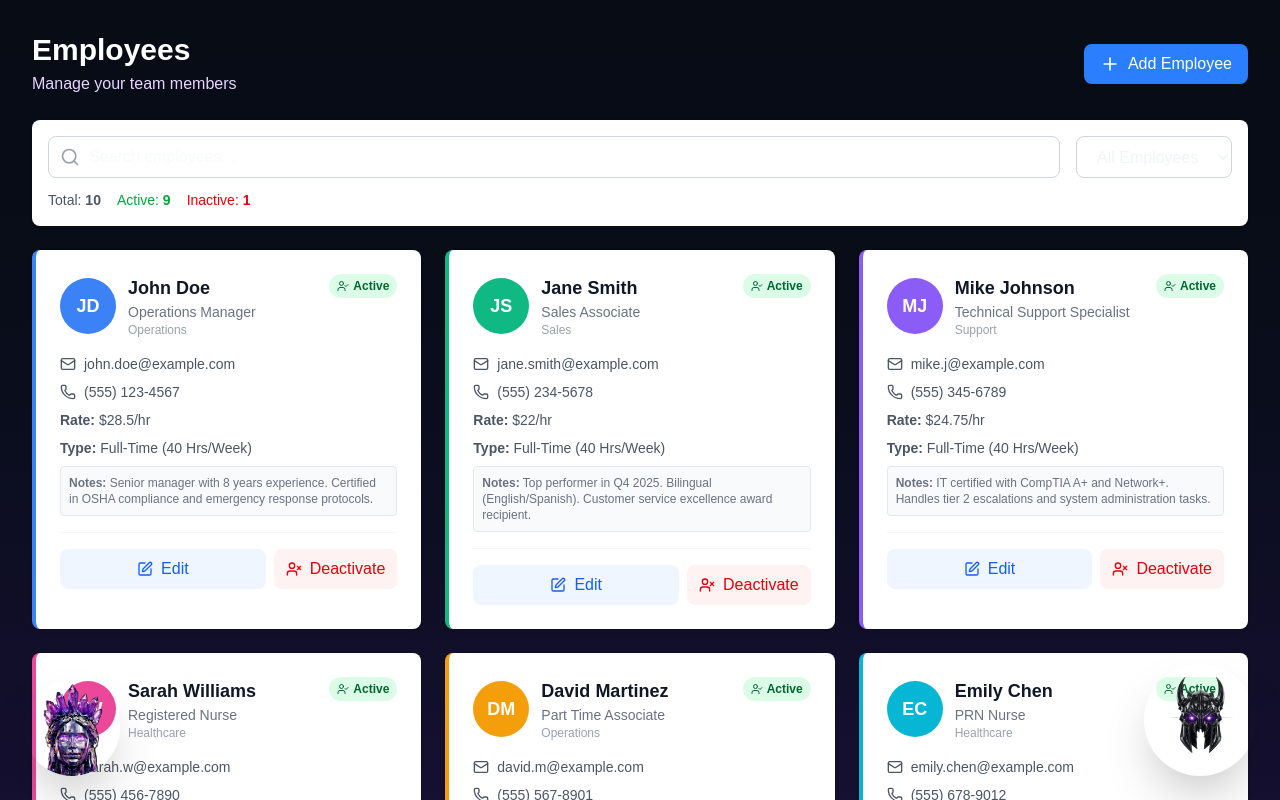
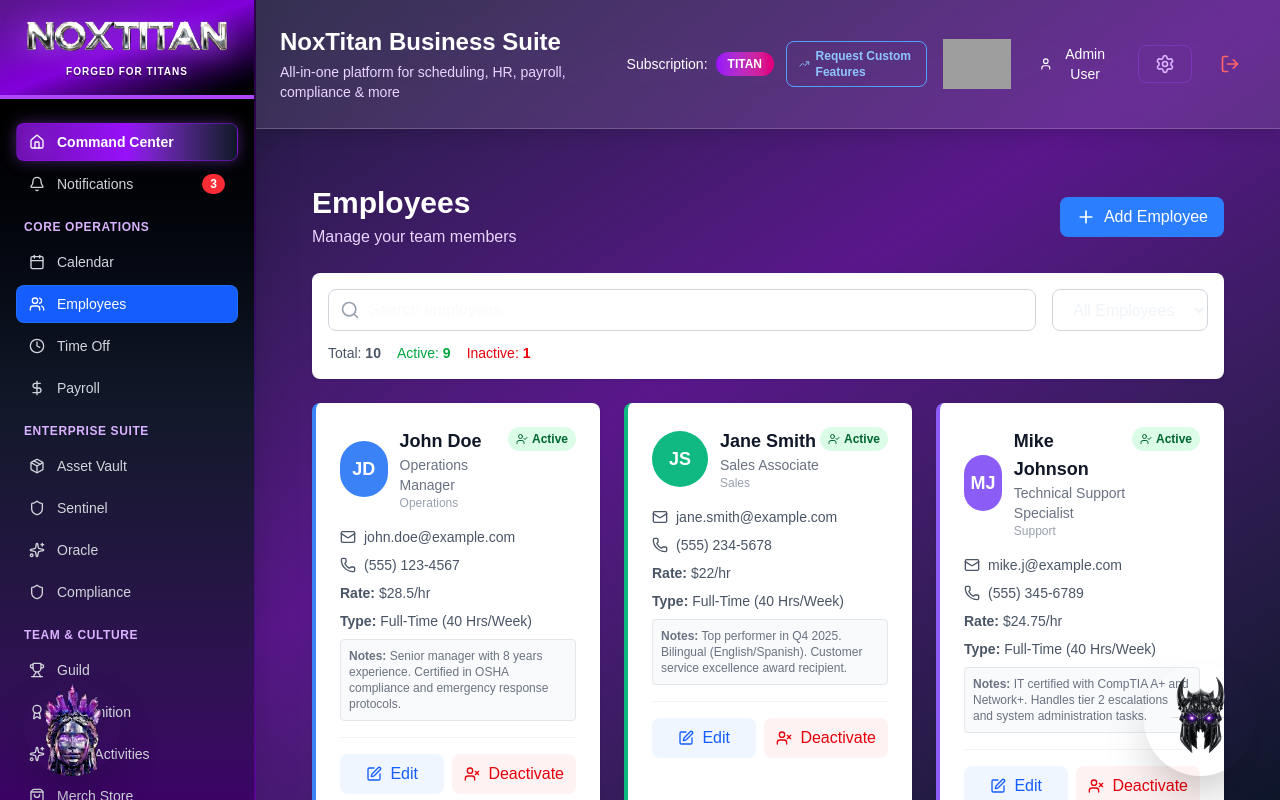
Before and after one commit to cmc-creator/NoxTitan, a Next.js app: page /employees in a window 1280 px wide. Shown: the top 800 px of the page. Built offline with nearby package versions, Linux system fonts and the light colour scheme; grey boxes are pictures that could not be loaded.

Commit message:
Add navigation layout to employees page with Sidebar and TopBar

```diff
--- /dev/null
+++ b/src/app/employees/layout.tsx
@@ -0,0 +1,20 @@
+import Sidebar from '@/components/Sidebar';
+import TopBar from '@/components/TopBar';
+
+export default function EmployeesLayout({
+  children,
+}: {
+  children: React.ReactNode;
+}) {
+  return (
+    <div className="flex h-screen bg-gradient-to-br from-slate-900 via-purple-900 to-slate-900">
+      <Sidebar />
+      <div className="flex-1 flex flex-col overflow-hidden">
+        <TopBar userTier="TITAN" />
+        <main className="flex-1 overflow-y-auto p-6">
+          {children}
+        </main>
+      </div>
+    </div>
+  );
+}
```
